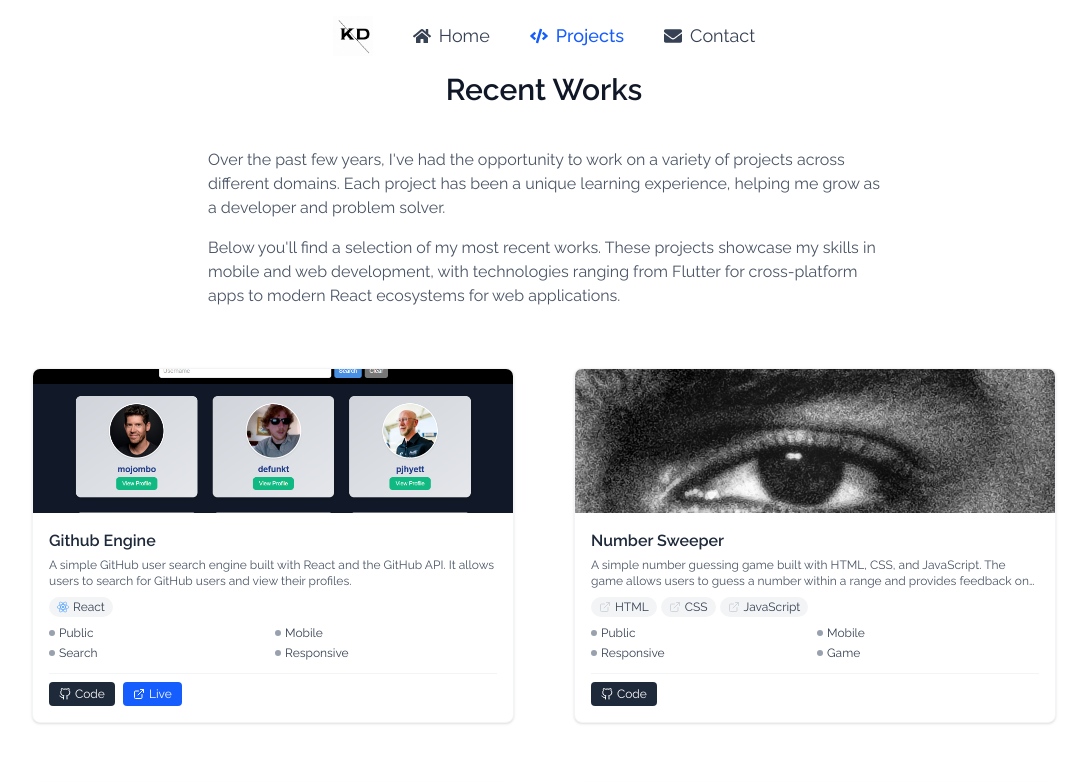
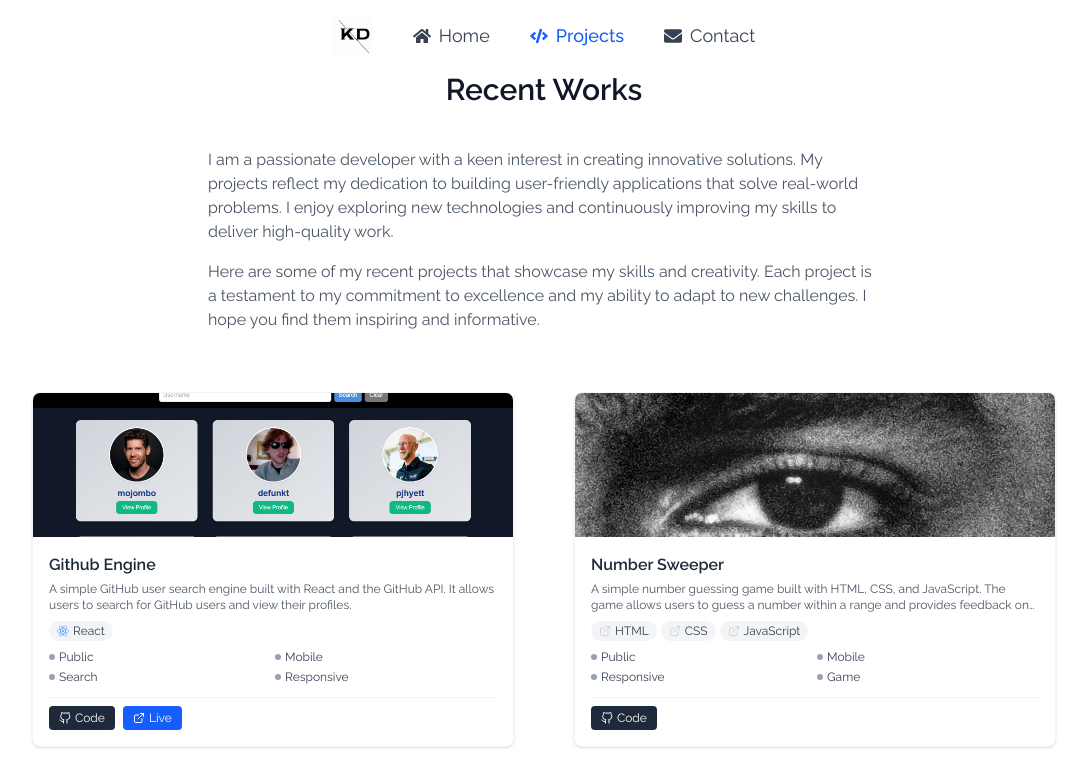
Before and after one commit to webkhal/portfolio, a Next.js app: page /projects in a window 1280 px wide. Shown: the top 782 px of the page, without its empty margins (96-1183 px from the left). Built offline with nearby package versions, Linux system fonts and the light colour scheme.

Commit message:
Updated : project section

```diff
--- a/src/app/layout.tsx
+++ b/src/app/layout.tsx
@@ -16,7 +16,7 @@ const geistMono = Geist_Mono({
 });
 
 export const metadata: Metadata = {
-  title: "Create Next App",
+  title: "KHALID AHMED | Portfolio",
   description: "Generated by create next app",
 };
 
--- a/src/app/projects/page.js
+++ b/src/app/projects/page.js
@@ -103,12 +103,13 @@ const ProjectsPage = () => {
 
           <div className="text-left max-w-2xl mx-auto mb-15">
             <p className="text-gray-600 mb-4">
-              Over the past few years, I&apos;ve had the opportunity to work on a variety of projects across different domains.
-              Each project has been a unique learning experience, helping me grow as a developer and problem solver.
+              I am a passionate developer with a keen interest in creating innovative solutions. My projects reflect my dedication to
+              building user-friendly applications that solve real-world problems. I enjoy exploring new technologies and continuously
+              improving my skills to deliver high-quality work.
             </p>
             <p className="text-gray-600">
-              Below you&apos;ll find a selection of my most recent works. These projects showcase my skills in mobile and web development,
-              with technologies ranging from Flutter for cross-platform apps to modern React ecosystems for web applications.
+              Here are some of my recent projects that showcase my skills and creativity. Each project is a testament to my commitment to
+              excellence and my ability to adapt to new challenges. I hope you find them inspiring and informative.
             </p>
           </div>
         </motion.div>
```
